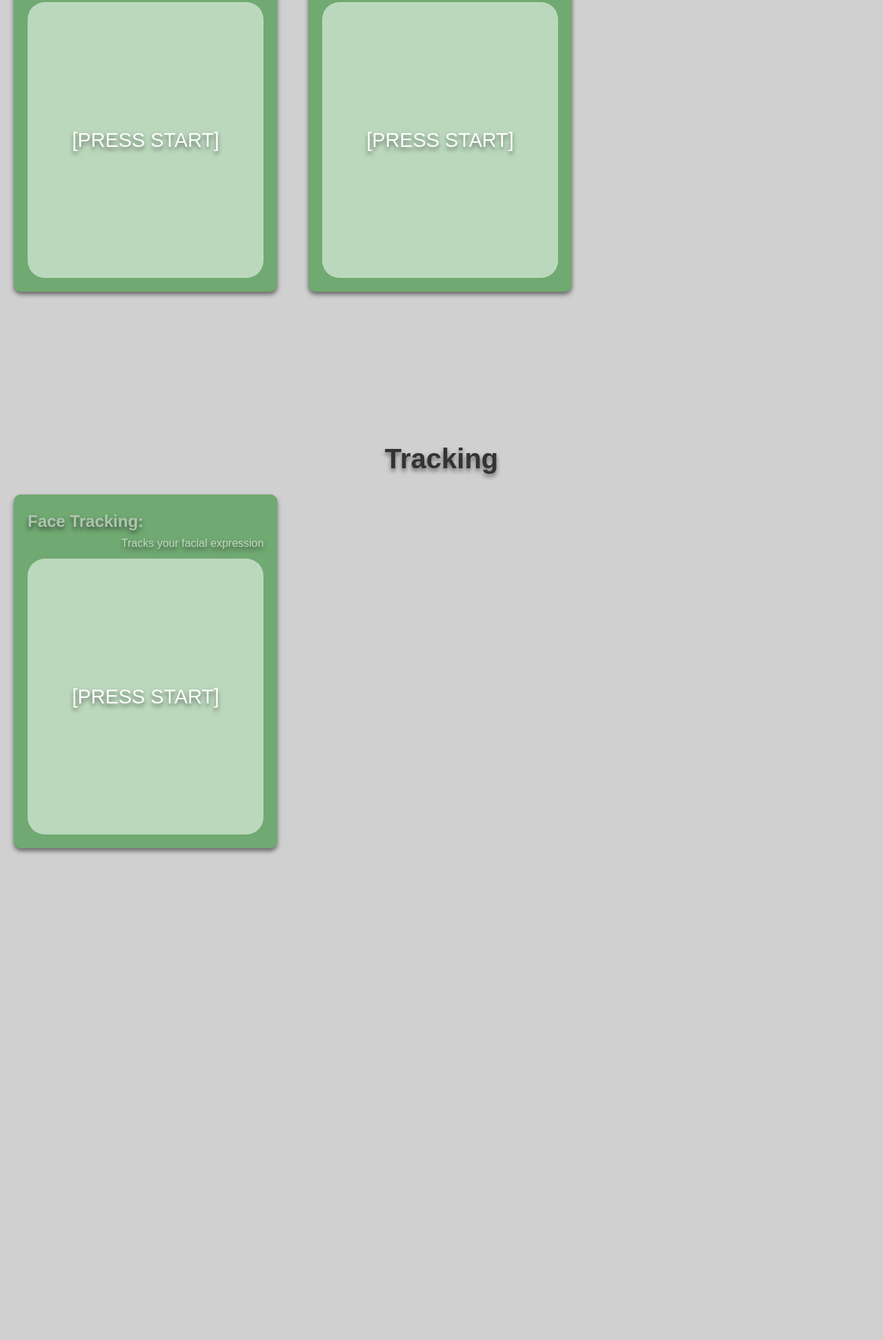
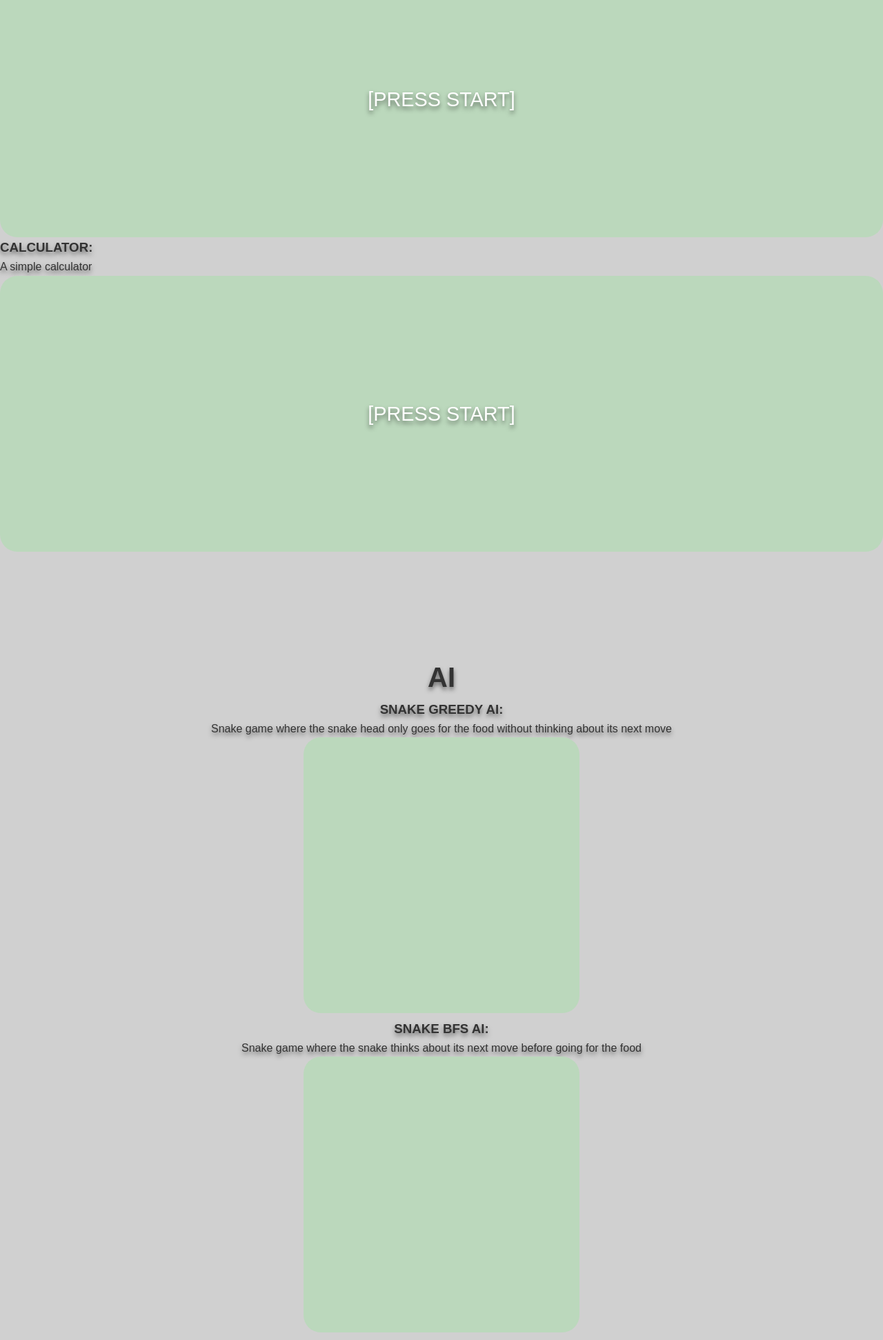
Before and after one commit to maxwelllokshin1/javascript-projects, a plain HTML site: page website/index.html in a window 1280 px wide. Shown: the part 643-2586 px from the top of the page at 69% size. Before the commit the page ends 1933 px from the top, so only its background shows below. Drawn offline with Linux system fonts and the light colour scheme.

Commit message:
Update index.html

```diff
--- a/website/index.html
+++ b/website/index.html
@@ -3,7 +3,7 @@
 <head>
     <meta charset="UTF-8">
     <meta name="viewport" content="width=device-width, initial-scale=1.0">
-    <title>SNAKE</title>
+    <title>WEBSITE MAX</title>
     <link rel="stylesheet" href="style.css">
 </head>
 <body>
@@ -12,7 +12,9 @@
             <ul>
                 <li><a href="#home">HOME</a></li>
                 <li><a href="#games">GAMES</a></li>
+                <li><a href="#ai">AI</a></li>
                 <li><a href="#tracking">TRACKING</a></li>
+
             </ul>
         </nav>
     </header>
@@ -28,17 +30,18 @@
     <section id="games">
         <h1 id="allHeaders">GAMES</h1>
         <section id = "snek">
-            <div class = "gameScreen">
+            <div class = "screen">
                 <h1>SNAKE:</h1><p>Simple snake game craeted using javascript.</p>
 
                 <div id="snakeDiv">
                     <canvas width="400" height="400" id="snakeCanvas"></canvas>
                     <menu id="snakeStart">[PRESS START]</menu>
                     <script src="snake.js"></script>
+                    <script src="snakeGame.js"></script>
                 </div>
             </div>
 
-            <div class = "gameScreen">
+            <div class = "screen">
                 <h1>CALCULATOR:</h1><p>A simple calculator</p>
 
                 <div id="calcDiv">
@@ -57,10 +60,35 @@
         </section>
     </section>
 
+    <section id="ai">
+        <h1 id="allHeaders">AI</h1>
+        <section id = "snakeAI">
+            <div class = "screen">
+                <h1>SNAKE GREEDY AI:</h1><p>Snake game where the snake head only goes for the food without thinking about its next move</p>
+
+                <div id="snakeGreedyDiv">
+                    <canvas width="400" height="400" id="snakeGreedyCanvas"></canvas>
+                    <menu id="snakeGreedyStart">[PRESS START]</menu>
+                </div>
+                <script src="snakeGreedyApproach.js"></script>
+            </div>
+
+            <div class = "screen">
+                <h1>SNAKE BFS AI:</h1><p>Snake game where the snake thinks about its next move before going for the food</p>
+
+                <div id="snakeBFSDiv">
+                    <canvas width="400" height="400" id="snakeBFSCanvas"></canvas>
+                    <menu id="snakeBFSStart">[PRESS START]</menu>
+                </div>
+                <script src="snakeBFSApproach.js"></script>
+            </div>
+        </section>
+    </section>
+
     <section id="tracking">
         <h1 id="allHeaders">Tracking</h1>
         <section id = "faceTracking">
-            <div class = "gameScreen">
+            <div class = "screen">
                 <h1>Face Tracking:</h1><p>Tracks your facial expression</p>
 
                 <div id="ftDiv">
```
